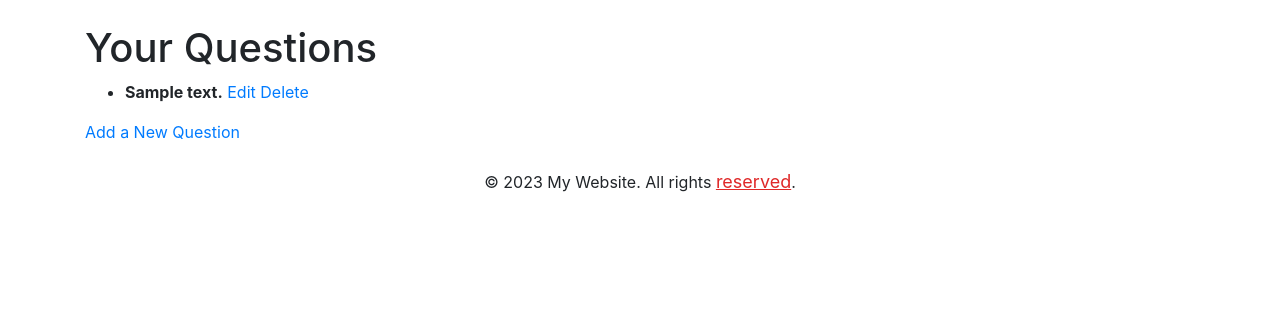
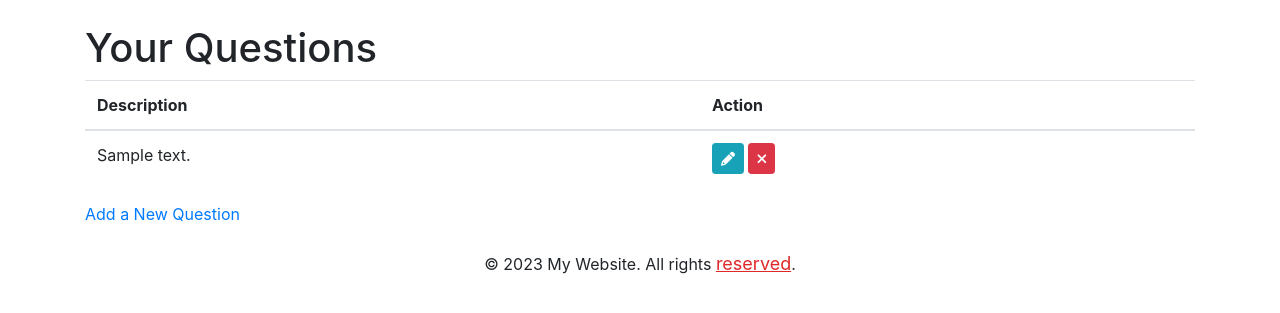
Before and after one commit to arvydasg/lifeapi, a Django app: page /quiz/user_questions/ in a window 1280 px wide. Shown: the part 58-371 px from the top of the page. Run offline with Django 4.2, Linux system fonts and the light colour scheme; a user stored in the database is signed in; tables that the repository leaves empty hold one stand-in row (values such as "Sample post"); some libraries are stand-ins or nearby versions.

Commit message:
put user questions in a table

```diff
--- a/lifeapi_apps/quiz_app/templates/user_questions.html
+++ b/lifeapi_apps/quiz_app/templates/user_questions.html
@@ -3,17 +3,31 @@
 {% block content %}
     <h1>Your Questions</h1>
 
-    <ul>
-        {% for question in user_questions %}
-            <li>
-                <strong>{{ question.description }}</strong>
-                <a href="{% url 'edit_question' question.id %}">Edit</a>
-                <a href="{% url 'delete_question' question.id %}" onclick="return confirm('Are you sure you want to delete this item? All the answers related to this question will be deleted also!');">Delete</a>
-            </li>
-        {% empty %}
-            <li>No questions found.</li>
-        {% endfor %}
-    </ul>
+    <div class="table-responsive">
+        <table class="table">
+            <thead>
+                <tr>
+                    <th class="wide-column">Description</th>
+                    <th class="wide-column">Action</th>
+                </tr>
+            </thead>
+            <tbody>
+                {% for question in user_questions %}
+                    <tr>
+                        <td>{{ question.description }}</td>
+                        <td>
+                            <a href="{% url 'edit_question' question.id %}" class="btn btn-sm btn-info">
+                                <i class="fas fa-pencil-alt"></i>
+                            </a>
+                            <a href="{% url 'delete_question' question.id %}" onclick="return confirm('Are you sure you want to delete this item? All the answers related to this question will be deleted also!');" class="btn btn-sm btn-danger">
+                                <i class="fas fa-times"></i>
+                            </a>
+                        </td>
+                    </tr>
+                {% endfor %}
+            </tbody>
+        </table>
+    </div>
 
     <a href="{% url 'add_question' %}">Add a New Question</a>
 {% endblock %}
```
